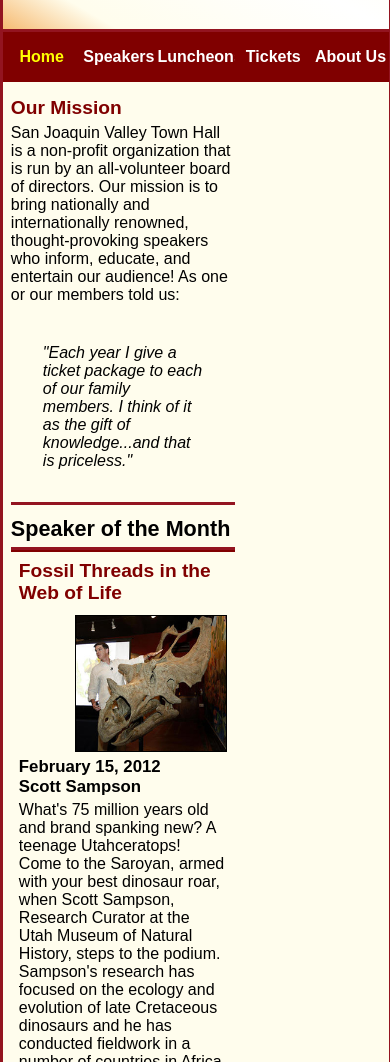
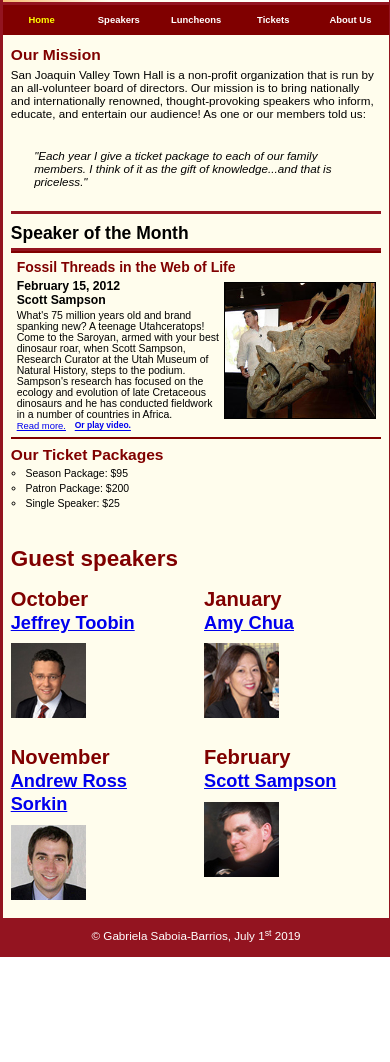
Before and after one commit to GabrielaSaboia/A15, a plain HTML site: page index.html in a window 390 px wide. Shown: the part 194-1256 px from the top of the page. After the commit the page ends 1151 px from the top, so only its background shows below. Drawn offline with nearby package versions, Linux system fonts and the light colour scheme.

Commit message:
Assignment A15 Initial Commit

```diff
--- a/index.html
+++ b/index.html
@@ -8,6 +8,15 @@
 	<link rel="shortcut icon" href="images/favicon.ico">
 	<link rel="stylesheet" href="styles/normalize.css">
 	<link rel="stylesheet" href="styles/main.css">
+	<link rel="stylesheet" href="styles/slicknav.css">
+	<script src="https://code.jquery.com/jquery-3.2.1.min.js"></script>
+	<script src="js/jquery.slicknav.min.js"></script>
+	<script type="text/javascript">
+		$(document).ready(function(){
+			$('#nav_menu').slicknav({prependTo:"#mobile_menu"});
+		});
+	</script>
+
 </head>
 
 <body class="background_color">
@@ -18,6 +27,7 @@
 	</header>
 
 	<!-- Navigation menu -->
+	<nav id="mobile_menu"></nav>
 	<nav id="nav_menu">
 	<ul>
 		<li><a href="index.html" class="current">Home</a></li>
@@ -43,7 +53,7 @@
 	</nav>
 
 
-	<main>
+
 		<section>
 		<h2>Our Mission</h2>
 
@@ -94,7 +104,7 @@
 
 		<aside>
 			<h2>Guest speakers</h2>
-
+			<div class="two-columns">
 				<h2>October<br>
 					<a href="speakers/toobin.html">Jeffrey Toobin</a></h2>
 				<img src="images/toobin75.jpg" alt="picture of Jeffrey Toobin">
@@ -110,7 +120,10 @@
 				<h2>February<br>
 					<a href="speakers/sampson.html">Scott Sampson</a></h2>
 				<img src="images/sampson75.jpg" alt="picture of Scott Sampson">
+			</div>
 		</aside>
+
+
 
 	</main>
 	<footer>
--- a/styles/main.css
+++ b/styles/main.css
@@ -77,6 +77,13 @@ header img {
 }
 /* Navigation styles*/
 
+ /* hide the mobile menu */
+ #mobile_menu { display: none; }
+ .
+ .
+     /* display the mobile menu */
+ #mobile_menu { display: block; }
+
 #nav_menu ul{
     list-style: none;
     position: relative;
@@ -113,6 +120,7 @@ header img {
 }
 #nav_menu ul li:hover > ul{
     display: block;
+    width: 20%;
 }
 #nav_menu > ul::after{
     content: "";
@@ -177,7 +185,7 @@ article img{
 
 aside{
     width: 23%;
-    padding-left: 2.03%;
+    padding-left: 2%;
     padding-right: 20px;
 }
 aside h1{
@@ -207,7 +215,6 @@ aside img{
 
 article p {
     padding: 0;
-
 }
 /*Media Queries*/
  @media only screen and (max-width: 959px){
@@ -231,9 +238,25 @@ article p {
      }
      section, aside{
          float: none;
+         width:96%;
+     }
+     aside{
+         padding-right: 2%;
+     }
+     article img{
+         max-width: 30%;
+     }
+     aside div{
+         -webkit-column-count: 2; /* Chrome, Safari, Opera */
+         -moz-column-count: 2; /* Firefox */
+         column-count: 2;
      }
  }
-
+@media only screen and (max-width: 479px){
+    *{
+        font-size: 90%;
+    }
+}
 /* the styles for the footer */
 footer{
     background-color: #931420;
```
Lines whose indentation alone changed are shown as unchanged.
